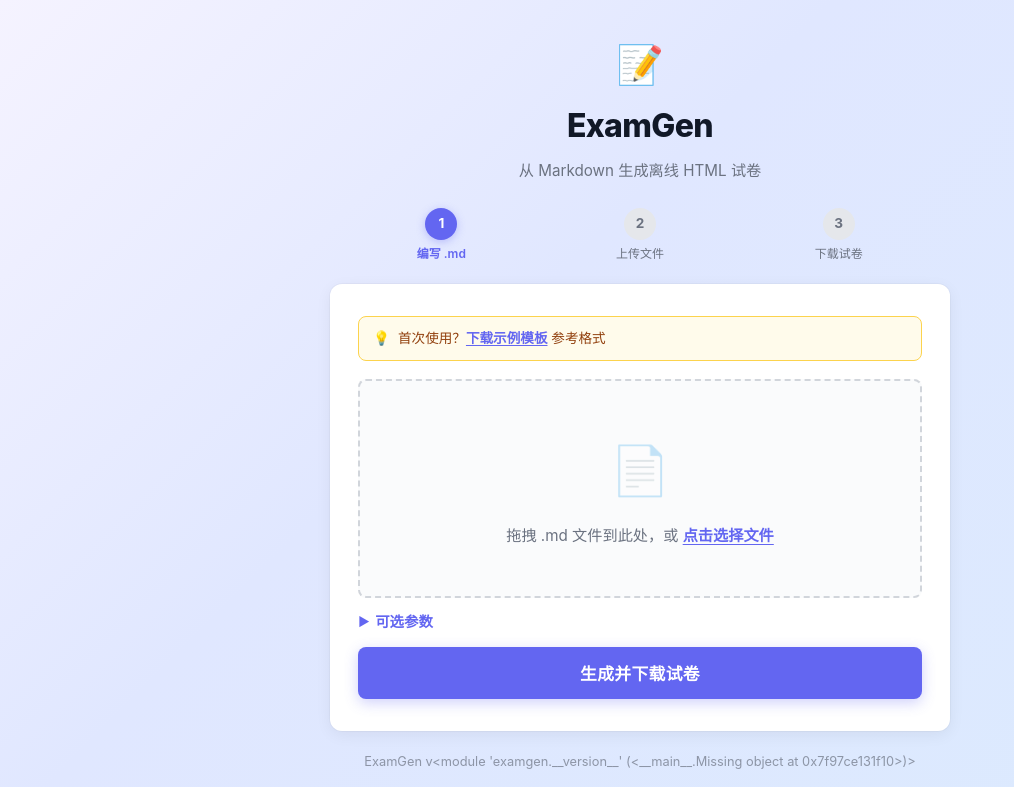
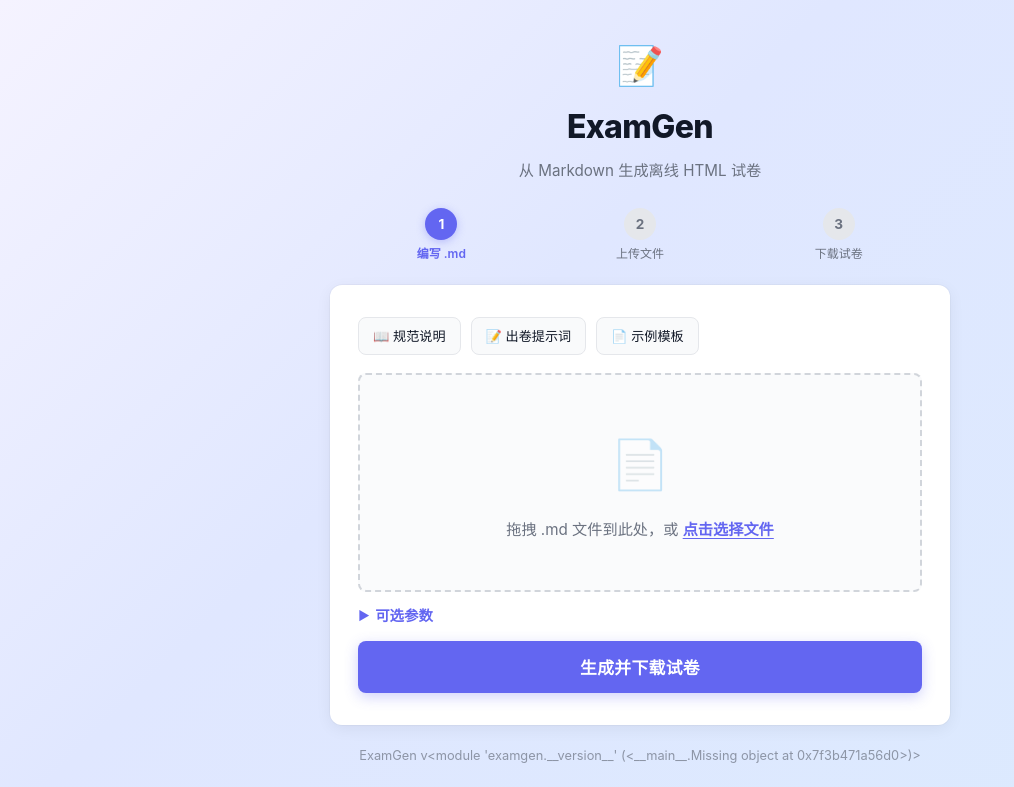
Before and after one commit to rayvin-lanjunwen/examgen, a FastAPI app: page / in a window 1280 px wide. Shown: the top 787 px of the page, without its empty margins (0-1014 px from the left). After the commit the page ends 763 px from the top, so only its background shows below. Run offline with FastAPI, Linux system fonts and the light colour scheme.

Commit message:
feat: web端新增规范说明和出卷提示词下载

```diff
--- a/src/examgen/web/app.py
+++ b/src/examgen/web/app.py
@@ -30,6 +30,16 @@ def _load_template_sample() -> str:
     return ""
 
 _SAMPLE_TEMPLATE = _load_template_sample()
+
+# 读取文档文件
+def _load_doc(name: str) -> str:
+    doc_path = _PROJECT_ROOT / "docs" / name
+    if doc_path.exists():
+        return doc_path.read_text(encoding="utf-8")
+    return ""
+
+_PROMPT_DOC = _load_doc("prompt.md")
+_SPEC_DOC = _load_doc("spec.md")
 
 app = FastAPI(title="ExamGen", version=__version__)
 
@@ -71,6 +81,24 @@ async def template_sample():
     """返回示例模板 Markdown 内容（纯文本）。"""
     return Response(
         content=_SAMPLE_TEMPLATE,
+        media_type="text/plain; charset=utf-8",
+    )
+
+
+@app.get("/api/prompt")
+async def prompt_doc():
+    """返回出卷提示词文档（纯文本）。"""
+    return Response(
+        content=_PROMPT_DOC,
+        media_type="text/plain; charset=utf-8",
+    )
+
+
+@app.get("/api/spec")
+async def spec_doc():
+    """返回题目源文件规范文档（纯文本）。"""
+    return Response(
+        content=_SPEC_DOC,
         media_type="text/plain; charset=utf-8",
     )
 
--- a/src/examgen/web/static/style.css
+++ b/src/examgen/web/static/style.css
@@ -122,26 +122,31 @@ body {
 }
 .card:hover { box-shadow: var(--shadow-lg); }
 
-/* ── 模板提示 ──────────────────────────────────────────── */
-.template-hint {
-  background: #fffbeb;
-  border: 1px solid #fcd34d;
+/* ── 文档下载链接行 ──────────────────────────────────── */
+.doc-links {
+  display: flex;
+  gap: 10px;
+  margin-bottom: 18px;
+  flex-wrap: wrap;
+}
+.doc-link {
+  display: inline-flex;
+  align-items: center;
+  gap: 5px;
+  padding: 7px 14px;
+  border: 1px solid var(--color-border);
   border-radius: var(--radius-sm);
-  padding: 10px 14px;
-  font-size: 0.85rem;
-  color: #92400e;
-  display: flex;
-  align-items: center;
-  gap: 8px;
-  margin-bottom: 18px;
+  font-size: 0.82rem;
+  color: var(--color-text);
+  background: #f9fafb;
+  text-decoration: none;
+  transition: all 0.15s;
 }
-.template-hint a {
+.doc-link:hover {
+  border-color: var(--color-primary);
+  background: var(--color-primary-light);
   color: var(--color-primary);
-  font-weight: 600;
-  text-decoration: underline;
-  text-underline-offset: 2px;
 }
-.template-hint a:hover { color: var(--color-primary-hover); }
 
 /* ── 拖拽上传区 ────────────────────────────────────────── */
 .drop-zone {
--- a/src/examgen/web/templates/upload.html
+++ b/src/examgen/web/templates/upload.html
@@ -33,10 +33,11 @@
     </div>
 
     <div class="card">
-      <!-- 模板提示 -->
-      <div class="template-hint">
-        <span>&#128161;</span>
-        <span>首次使用？<a href="#" id="downloadTemplate">下载示例模板</a> 参考格式</span>
+      <!-- 文档链接 -->
+      <div class="doc-links">
+        <a href="#" id="downloadSpec" class="doc-link">&#128214; 规范说明</a>
+        <a href="#" id="downloadPrompt" class="doc-link">&#128221; 出卷提示词</a>
+        <a href="#" id="downloadTemplate" class="doc-link">&#128196; 示例模板</a>
       </div>
 
       <!-- 拖拽上传区 -->
@@ -195,23 +196,37 @@
       paramsPanel.classList.toggle("show");
     });
 
-    /* ── 模板下载 ────────────────────────────────────────── */
-    document.getElementById("downloadTemplate").addEventListener("click", function (e) {
-      e.preventDefault();
-      fetch('/api/template')
+    /* ── 文档下载 ────────────────────────────────────────── */
+    function downloadDoc(apiPath, fileName) {
+      fetch(apiPath)
         .then(function (r) { return r.text(); })
-        .then(function (template) {
-          var blob = new Blob([template], { type: "text/markdown" });
+        .then(function (content) {
+          var blob = new Blob([content], { type: "text/markdown" });
           var url = URL.createObjectURL(blob);
           var a = document.createElement("a");
           a.href = url;
-          a.download = "exam-template.md";
+          a.download = fileName;
           a.click();
           URL.revokeObjectURL(url);
         })
         .catch(function () {
-          showStatus("无法加载模板，请检查网络", "error");
+          showStatus("无法加载文档，请检查网络", "error");
         });
+    }
+
+    document.getElementById("downloadTemplate").addEventListener("click", function (e) {
+      e.preventDefault();
+      downloadDoc("/api/template", "exam-template.md");
+    });
+
+    document.getElementById("downloadPrompt").addEventListener("click", function (e) {
+      e.preventDefault();
+      downloadDoc("/api/prompt", "exam-prompt.md");
+    });
+
+    document.getElementById("downloadSpec").addEventListener("click", function (e) {
+      e.preventDefault();
+      downloadDoc("/api/spec", "exam-spec.md");
     });
 
     /* ── 提交生成（先预览） ─────────────────────────────── */
```
